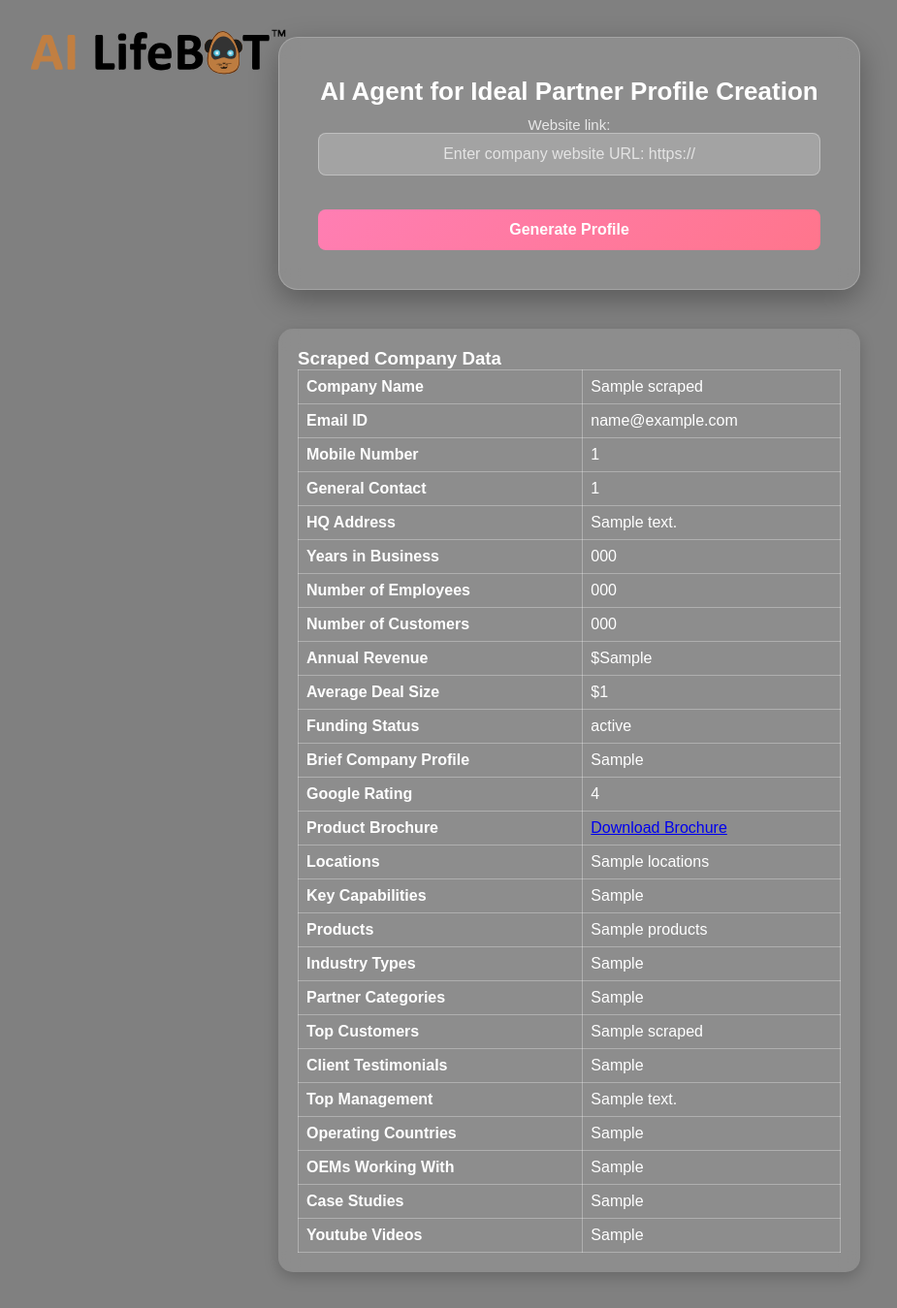
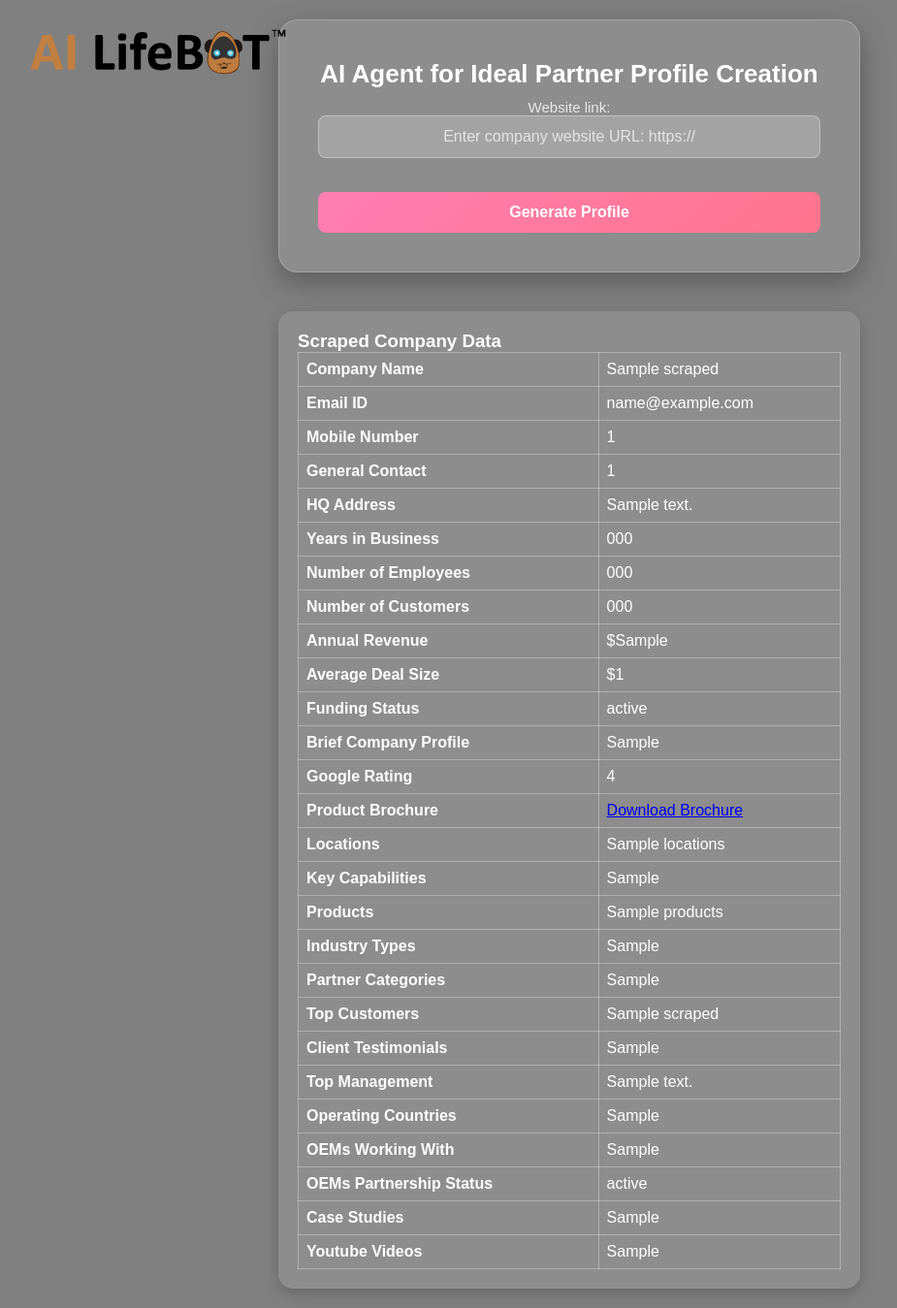
Before and after one commit to dev-jarial/ICP, a Django app: template company/templates/company/company_form.html in a window 1280 px wide. Shown: the whole page at 97% size, without its empty margins (53-978 px from the left). Run offline with Django 5.2, Linux system fonts and the light colour scheme; tables that the repository leaves empty hold one stand-in row (values such as "Sample post"); the template is opened without the code that fills it: values that come from a table or form of the project are taken from there, most other values are stand-ins (such as "Sample title", 1, 10 or a date in 2020); parts of the project's set-up code (start-up, migrations or seed data) failed here and were passed over; some libraries are stand-ins or nearby versions.

Commit message:
partnership status on template

```diff
--- a/company/templates/company/company_form.html
+++ b/company/templates/company/company_form.html
@@ -409,6 +409,12 @@
                 </td>
             </tr>
             <tr>
+                <th>OEMs Partnership Status</th>
+                <td>
+                    {{ scraped_data.oem_partnership_status | safe}}
+                </td>
+            </tr>
+            <tr>
                 <th>Case Studies</th>
                 <td>
                     {{ scraped_data.case_studies | safe}}
```
